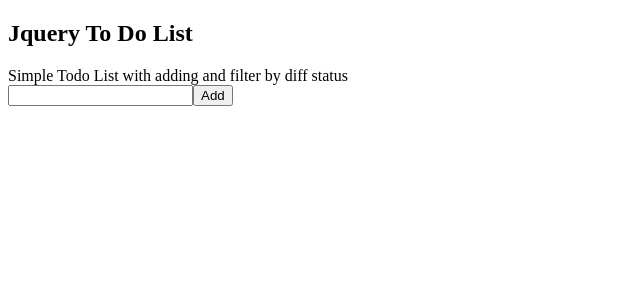
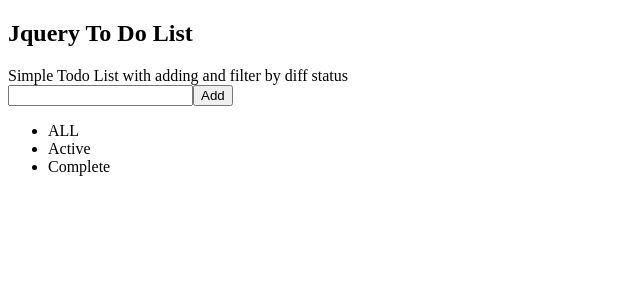
Before and after one commit to SKYE-633/vue_todolist, a Vue app: page / in a window 1280 px wide. Shown: the top 300 px of the page, without its empty margins (0-640 px from the left). Built offline with nearby package versions, Linux system fonts and the light colour scheme.

Commit message:
"ALL Active Complete" no finished
最后一排功能还没有实现

```diff
--- a/src/TodoList.vue
+++ b/src/TodoList.vue
@@ -15,6 +15,13 @@
     @delete="handleDelete">
     </todo-item>
   </ol>
+  <div>
+    <ul>
+        <li>ALL</li>
+        <li>Active</li>
+        <li>Complete</li>
+    </ul>
+  </div>
 </div>
 </template>
 
@@ -36,7 +43,7 @@
       this.list.push(this.inputValue)
       this.inputValue=''
     },
-    handleDelete(index){
+    handleDelete (index) {
       this.list.splice(index,1)
     }
   }
--- a/src/components/TodoItem.vue
+++ b/src/components/TodoItem.vue
@@ -1,8 +1,10 @@
 <template>
+<div>
   <li @click="handleDelete">
     <input type="checkbox" v-model="itemIsCompleted" />
     {{content}}
   </li>
+</div>
 </template>
 
 <script>
```
